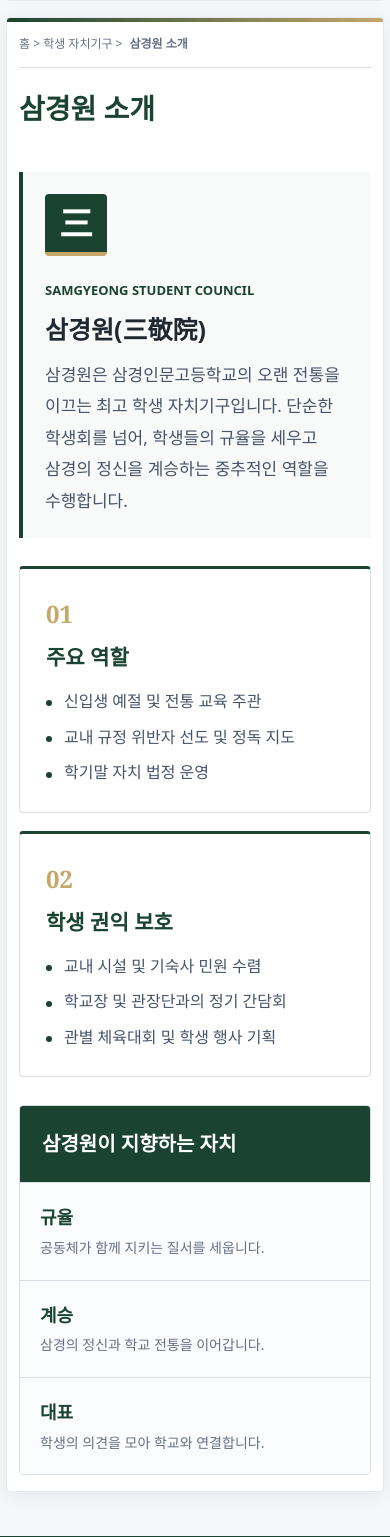
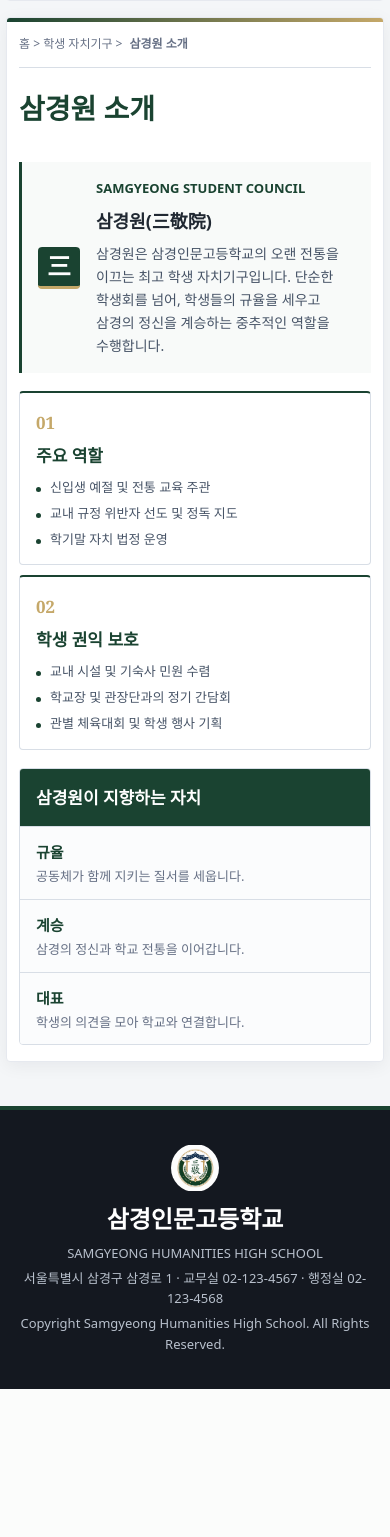
Before and after one commit to ariesspace/Samgyeong.hs, a PHP site: page /council in a window 390 px wide. Shown: the part 515-2052 px from the top of the page. After the commit the page ends 1904 px from the top, so only its background shows below. Run offline with PHP 8.4, Linux system fonts and the light colour scheme.

Commit message:
Compact council intro on mobile

```diff
--- a/app/public/styles.css
+++ b/app/public/styles.css
@@ -3749,13 +3749,69 @@ select {
     }
 
     .council-intro {
-        padding: 22px;
+        grid-template-columns: 46px minmax(0, 1fr);
+        gap: 12px;
+        padding: 16px;
+        border-left-width: 3px;
     }
 
     .council-mark {
-        width: 62px;
-        height: 62px;
-        font-size: 34px;
+        width: 42px;
+        height: 42px;
+        border-bottom-width: 3px;
+        font-size: 24px;
+    }
+
+    .council-page {
+        gap: 18px;
+    }
+
+    .council-intro h2 {
+        margin-bottom: 6px;
+        font-size: 18px;
+    }
+
+    .council-intro p:last-child {
+        font-size: 14px;
+        line-height: 1.65;
+    }
+
+    .council-role-grid {
+        gap: 10px;
+    }
+
+    .council-role-grid article {
+        padding: 16px;
+        border-top-width: 2px;
+    }
+
+    .council-role-grid span {
+        font-size: 17px;
+    }
+
+    .council-role-grid h3 {
+        margin: 5px 0 9px;
+        font-size: 17px;
+    }
+
+    .council-role-grid ul {
+        gap: 7px;
+    }
+
+    .council-role-grid li {
+        padding-left: 14px;
+        font-size: 13px;
+        line-height: 1.45;
+    }
+
+    .council-role-grid li::before {
+        width: 5px;
+        height: 5px;
+    }
+
+    .council-principles h2 {
+        padding: 15px 16px;
+        font-size: 17px;
     }
 
     .council-principles {
@@ -3763,8 +3819,19 @@ select {
     }
 
     .council-principles div {
+        gap: 3px;
+        padding: 13px 16px;
         border-top: 1px solid var(--line);
         border-left: 0;
+    }
+
+    .council-principles strong {
+        font-size: 15px;
+    }
+
+    .council-principles span {
+        font-size: 13px;
+        line-height: 1.45;
     }
 
     .hall-edit-photo {
```
